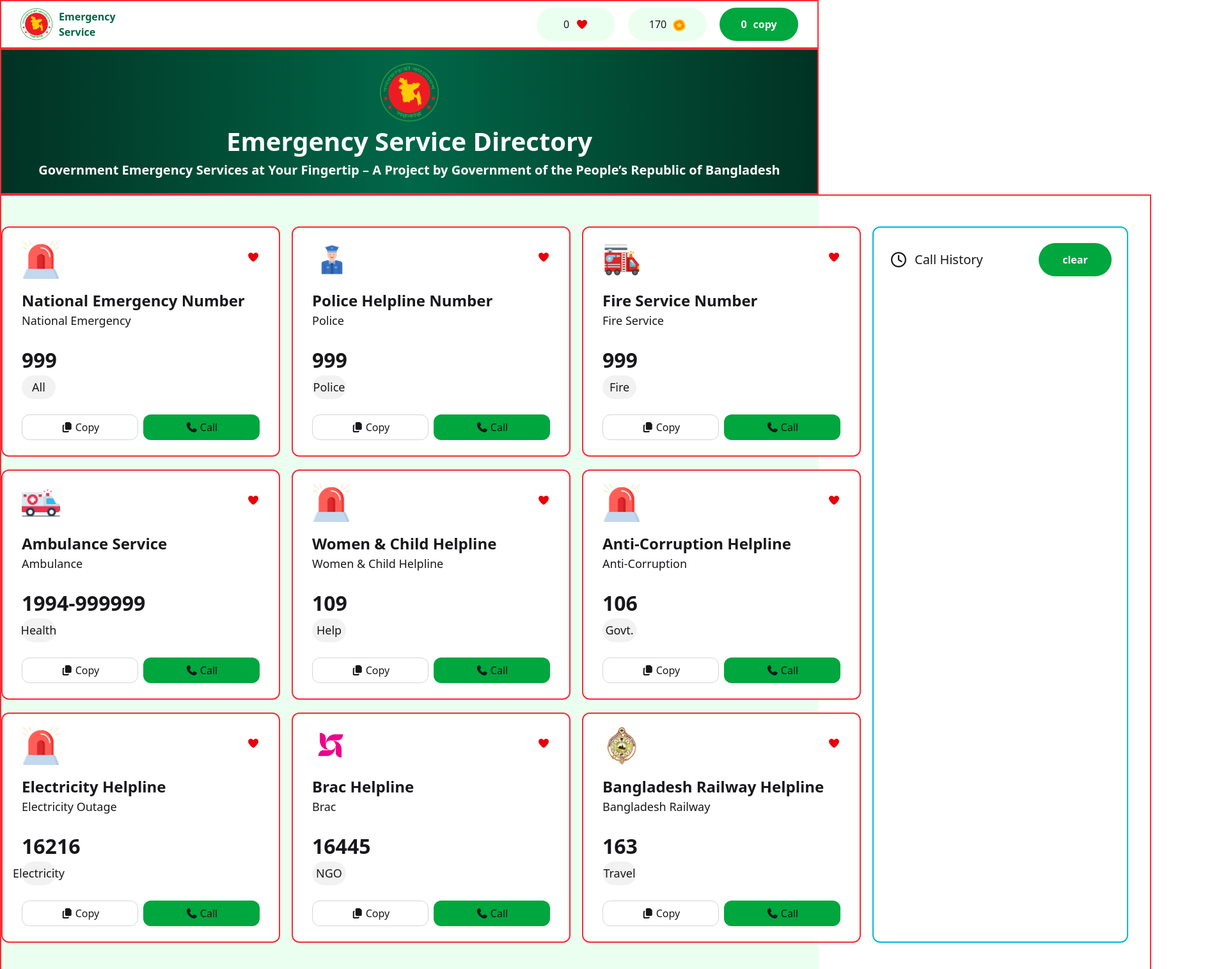
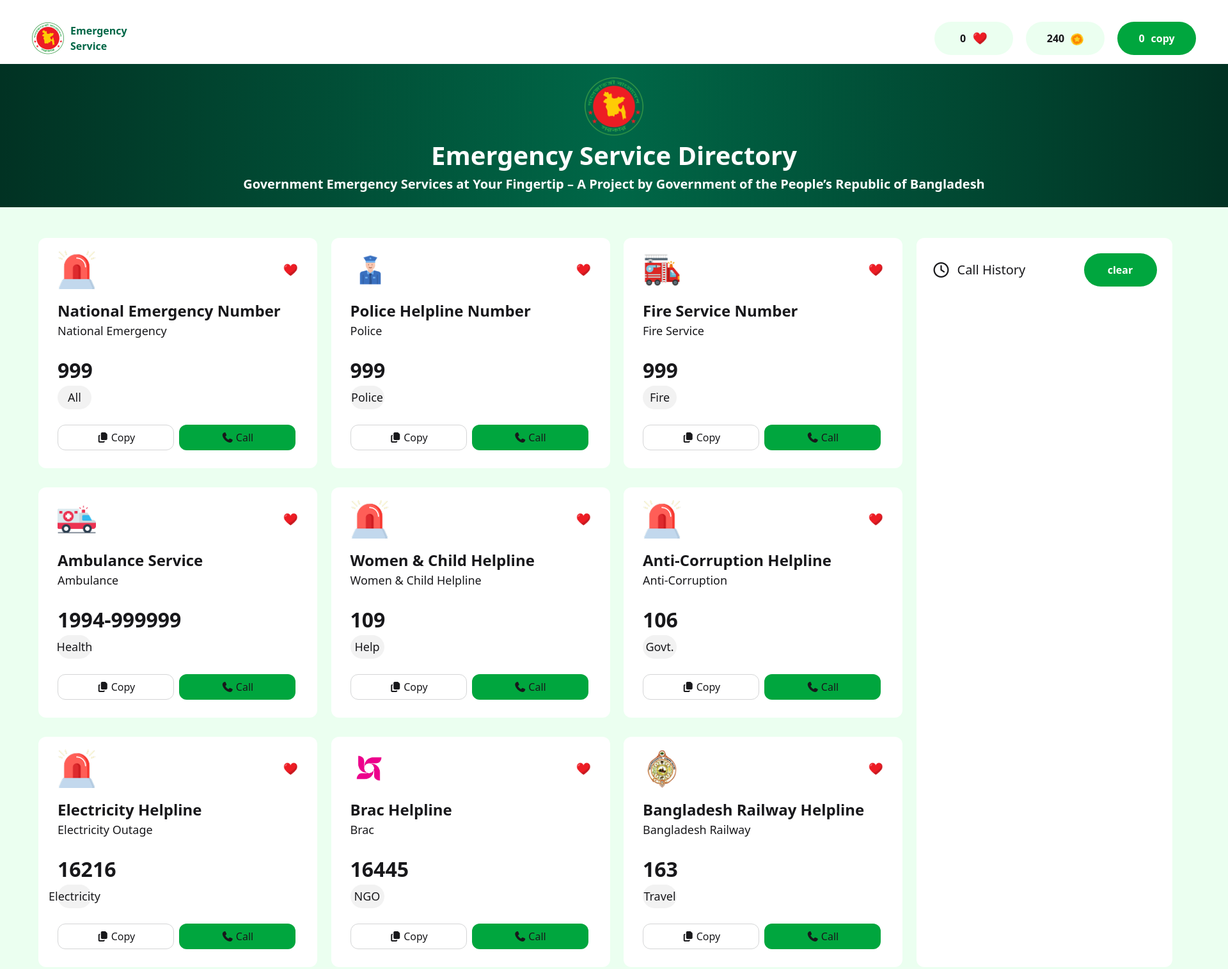
Before and after one commit to saklainmostak12/B12A05, a plain HTML site: page index.html in a window 1280 px wide. Shown: the top 1515 px of the page at 64% size, 1920 px wide, since content can reach past the window. Drawn offline with nearby package versions, Linux system fonts and the light colour scheme.

```diff
--- a/index.html
+++ b/index.html
@@ -13,7 +13,7 @@
 </head>
 <body>
     <header>
-        <nav class="flex justify-between w-full  px-[30px] border-2 border-red-500  py-[10px] mx-auto ]">
+        <nav class="flex justify-between w-[1920px] h-[100px]   px-[50px]  pt-[20px] mx-auto ] items-center">
             <div class="flex justify-self-start items-center gap-[10px] ">
                 <img class="h-[50px] w-[50px]" src="/assets/logo.png" alt="">
                 <div class="text-[#006747] font-extrabold">
@@ -25,13 +25,13 @@
             <div class="flex gap-[20px]">
 
                 <div class="flex items-center gap-[10px]  w-[123px] h-[52px] rounded-[50px] justify-center bg-[#41ff6b1a] ">
-                    <p id="count-heart">0</p>
-                    <i class="fa-solid fa-heart w-[20px] h-[22px] pt-[3px] text-red-600"></i>
+                    <p id="count-heart" class="font-extrabold text-[16px]">0</p>
+                    <img class="w-[24px] h-[24px] " src="/assets/heart.png" alt="">
                 </div>
 
 
                 <div class="flex items-center gap-[10px]  w-[123px] h-[52px] rounded-[50px] justify-center bg-[#41ff6b1a] ">
-                    <p id="coin">170</p>
+                    <p class="font-extrabold text-[16px]" id="coin">240</p>
                     <img  class="w-[20px] h-[22px] pt-[3px] text-red-600" src="/assets/coin.png" alt="">
                 </div>
 
@@ -45,7 +45,7 @@
             </div>
         </nav>
 
-        <div class="  border-2 border-red-500 bg-gradient-to-r from-[#013223] via-[#006747] to-[#013223] text-center py-[21px] mx-auto sm:w-full">
+        <div class="  w-[1920px]  bg-gradient-to-r from-[#013223] via-[#006747] to-[#013223] text-center py-[21px] mx-auto ">
             <img class="h-[92x] w-[92px] mx-auto " src="/assets/logo.png" alt="">
             <h2 class="text-white font-bold text-[40px]">Emergency Service Directory</h2>
             <p class="text-white font-semibold text-[20px]">Government Emergency Services at Your Fingertip – A Project by  Government of the People’s Republic of Bangladesh </p>
@@ -55,13 +55,13 @@
         </header>
 
 
-    <main class="bg-[#41ff6b1a]">
-        <div class="w-[1800px]  border-2 border-red-500 mx-auto grid grid-cols-4 pt-[48px] pb-[86px] gap-[20px]">
+    <main class="bg-[#41ff6b1a] w-[1920px] mx-auto">
+        <div class="w-[1800px]   mx-auto grid grid-cols-4 pt-[48px] pb-[86px] gap-[30px]   ">
 
-            <div class="w-[436px] h-[360px] border-2 border-red-500 py-[20px] px-[30px] bg-white rounded-[12px]">
+            <div class="w-[436px] h-[360px]  py-[20px] px-[30px] bg-white rounded-[12px] ">
                  <div class="flex justify-between items-center">
                     <img class="w-[60px] h-[60px]" src="/assets/emergency.png" alt="">
-                    <i   class=" heart fa-solid fa-heart w-[24px] h-[24px]  text-red-600"></i>
+                    <img class=" heart w-[24px] h-[24px] " src="/assets/heart.png" alt="">
                  </div>
                  <h2 class="font-bold text-[24px] mt-[16px]">National Emergency Number</h2>
                  <p class="font-normal text-[18px] ">National Emergency</p>
@@ -78,10 +78,10 @@
             </div>
 
 
-            <div class="w-[436px] h-[360px] border-2 border-red-500 py-[20px] px-[30px] bg-white rounded-[12px]">
+            <div class="w-[436px] h-[360px]  py-[20px] px-[30px] bg-white rounded-[12px]">
                  <div class="flex justify-between items-center">
                     <img class="w-[60px] h-[60px]" src="/assets/police.png" alt="">
-                    <i  class="heart fa-solid fa-heart w-[24px] h-[24px]  text-red-600"></i>
+                    <img class="heart w-[24px] h-[24px] " src="/assets/heart.png" alt="">
                  </div>
                  <h2 class="font-bold text-[24px] mt-[16px]">Police Helpline Number</h2>
                  <p class="font-normal text-[18px] ">Police   </p>
@@ -99,10 +99,10 @@
 
 
 
-            <div class="w-[436px] h-[360px] border-2 border-red-500 py-[20px] px-[30px] bg-white rounded-[12px]">
+            <div class="w-[436px] h-[360px]  py-[20px] px-[30px] bg-white rounded-[12px]">
                  <div class="flex justify-between items-center">
                     <img class="w-[60px] h-[60px]" src="/assets/fire-service.png " alt="">
-                    <i class="heart fa-solid fa-heart w-[24px] h-[24px]  text-red-600"></i>
+                    <img class="heart w-[24px] h-[24px] " src="/assets/heart.png" alt="">
                  </div>
                  <h2 class="font-bold text-[24px] mt-[16px]">Fire Service Number</h2>
                  <p class="font-normal text-[18px] ">Fire Service</p>
@@ -120,10 +120,10 @@
 
 
 
-            <div class="w-[436px] h-[360px] border-2 border-red-500 py-[20px] px-[30px] bg-white rounded-[12px]">
+            <div class="w-[436px] h-[360px]  py-[20px] px-[30px] bg-white rounded-[12px]">
                  <div class="flex justify-between items-center">
                     <img class="w-[60px] h-[60px]" src="/assets/ambulance.png" alt="">
-                    <i class="heart fa-solid fa-heart w-[24px] h-[24px]  text-red-600"></i>
+                    <img class="heart w-[24px] h-[24px] " src="/assets/heart.png" alt="">
                  </div>
                  <h2 class="font-bold text-[24px] mt-[16px]">Ambulance Service</h2>
                  <p class="font-normal text-[18px] ">Ambulance</p>
@@ -141,10 +141,10 @@
 
 
 
-            <div class="w-[436px] h-[360px] border-2 border-red-500 py-[20px] px-[30px] bg-white rounded-[12px]">
+            <div class="w-[436px] h-[360px] py-[20px] px-[30px] bg-white rounded-[12px]">
                  <div class="flex justify-between items-center">
                     <img class="w-[60px] h-[60px]" src="/assets/emergency.png" alt="">
-                    <i class="heart fa-solid fa-heart w-[24px] h-[24px]  text-red-600"></i>
+                   <img class="heart w-[24px] h-[24px] " src="/assets/heart.png" alt="">
                  </div>
                  <h2 class="font-bold text-[24px] mt-[16px]">Women & Child Helpline</h2>
                  <p class="font-normal text-[18px] ">Women & Child Helpline</p>
@@ -162,10 +162,10 @@
 
 
 
-            <div class="w-[436px] h-[360px] border-2 border-red-500 py-[20px] px-[30px] bg-white rounded-[12px]">
+            <div class="w-[436px] h-[360px]  py-[20px] px-[30px] bg-white rounded-[12px]">
                  <div class="flex justify-between items-center">
                     <img class="w-[60px] h-[60px]" src="/assets/emergency.png" alt="">
-                    <i class="heart fa-solid fa-heart w-[24px] h-[24px]  text-red-600"></i>
+                    <img class="heart w-[24px] h-[24px]" src="/assets/heart.png" alt="">
                  </div>
                  <h2 class="font-bold text-[24px] mt-[16px]">Anti-Corruption Helpline</h2>
                  <p class="font-normal text-[18px] ">Anti-Corruption</p>
@@ -184,10 +184,10 @@
 
 
 
-            <div class="w-[436px] h-[360px] border-2 border-red-500 py-[20px] px-[30px] bg-white rounded-[12px]">
+            <div class="w-[436px] h-[360px]  py-[20px] px-[30px] bg-white rounded-[12px]">
                  <div class="flex justify-between items-center">
                     <img class="w-[60px] h-[60px]" src="/assets/emergency.png" alt="">
-                    <i class="heart fa-solid fa-heart w-[24px] h-[24px]  text-red-600"></i>
+                    <img class="heart w-[24px] h-[24px]" src="/assets/heart.png" alt="">
                  </div>
                  <h2 class="font-bold text-[24px] mt-[16px]">Electricity Helpline</h2>
                  <p class="font-normal text-[18px] ">Electricity Outage</p>
@@ -205,10 +205,10 @@
 
 
 
-            <div class="w-[436px] h-[360px] border-2 border-red-500 py-[20px] px-[30px] bg-white rounded-[12px]">
+            <div class="w-[436px] h-[360px]  py-[20px] px-[30px] bg-white rounded-[12px]">
                  <div class="flex justify-between items-center">
                     <img class="w-[60px] h-[60px]" src="/assets/brac.png" alt="">
-                    <i class="heart fa-solid fa-heart w-[24px] h-[24px]  text-red-600"></i>
+                    <img class="heart w-[24px] h-[24px]" src="/assets/heart.png" alt="">
                  </div>
                  <h2 class="font-bold text-[24px] mt-[16px]">Brac Helpline </h2>
                  <p class="font-normal text-[18px] ">Brac</p>
@@ -227,10 +227,11 @@
 
 
 
-            <div class="w-[436px] h-[360px] border-2 border-red-500 py-[20px] px-[30px] bg-white rounded-[12px]">
+            <div class="w-[436px] h-[360px]  py-[20px] px-[30px] bg-white rounded-[12px]">
                  <div class="flex justify-between items-center">
-                    <img class="w-[60px] h-[60px]" src="/assets/Bangladesh-Railway.png" alt="">
-                    <i class="heart fa-solid fa-heart w-[24px] h-[24px]  text-red-600"></i>
+                    <img class="w-[60px] h-[60px]" src="/assets/Bangladesh-Railway.png " alt="">
+
+                    <img class=" heart w-[24px] h-[24px] " src="/assets/heart.png" alt="">
                  </div>
                  <h2 class="font-bold text-[24px] mt-[16px]">Bangladesh Railway Helpline</h2>
                  <p class="font-normal text-[18px] ">Bangladesh Railway</p>
@@ -248,7 +249,7 @@
 
 
 
-            <div class="boro-bap w-[400px]  border-2 border-cyan-500  col-start-4 row-start-1 row-span-3  bg-white rounded-[12px] px-[24px] pt-[24px]">
+            <div class="boro-bap w-[400px] h-[1140px]     col-start-4 row-start-1 row-span-3  bg-white rounded-[12px] px-[24px] pt-[24px] overflow-y-scroll">
 
                <div class="flex justify-between">
                   <div class="flex items-center gap-[10px]">
```
